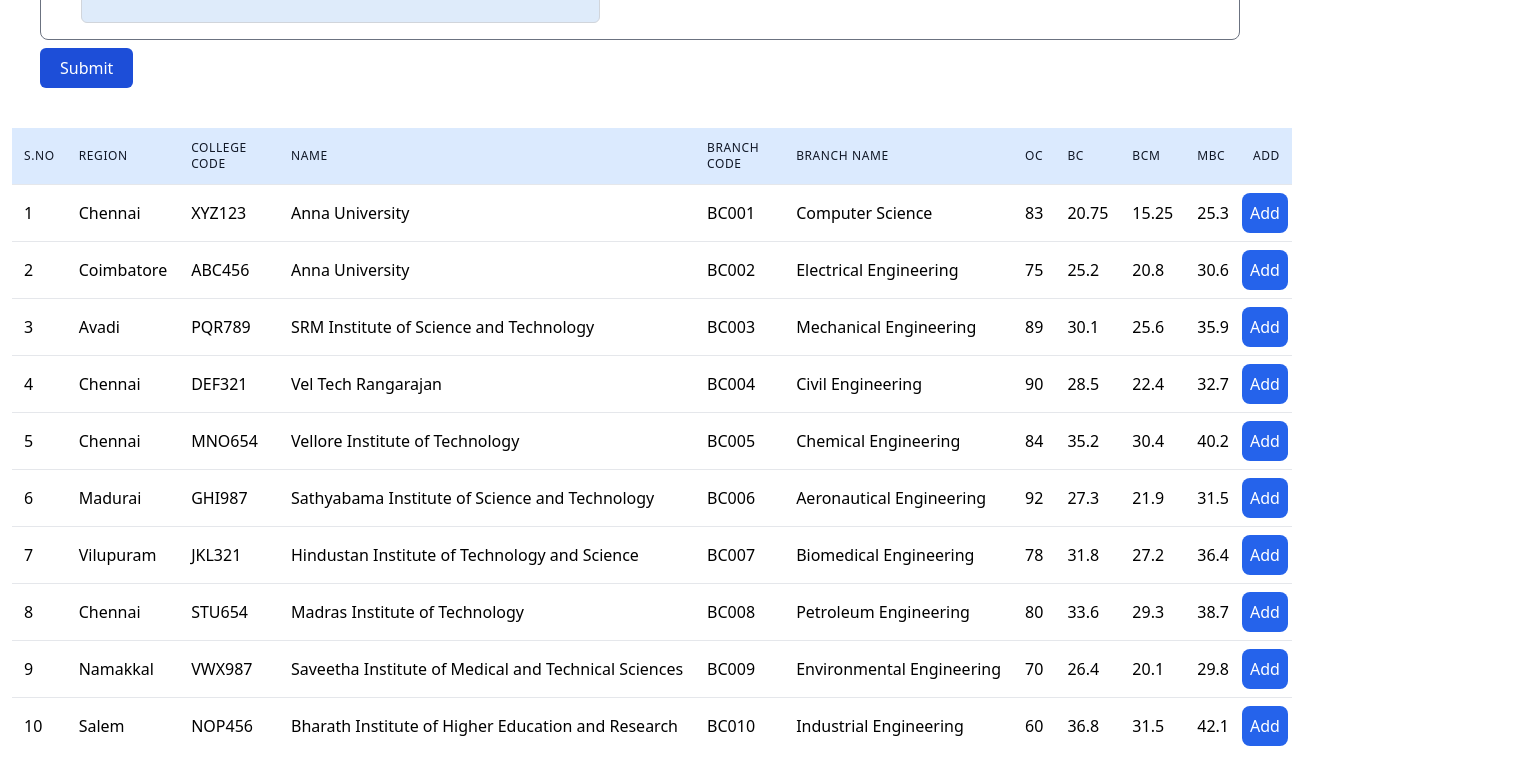
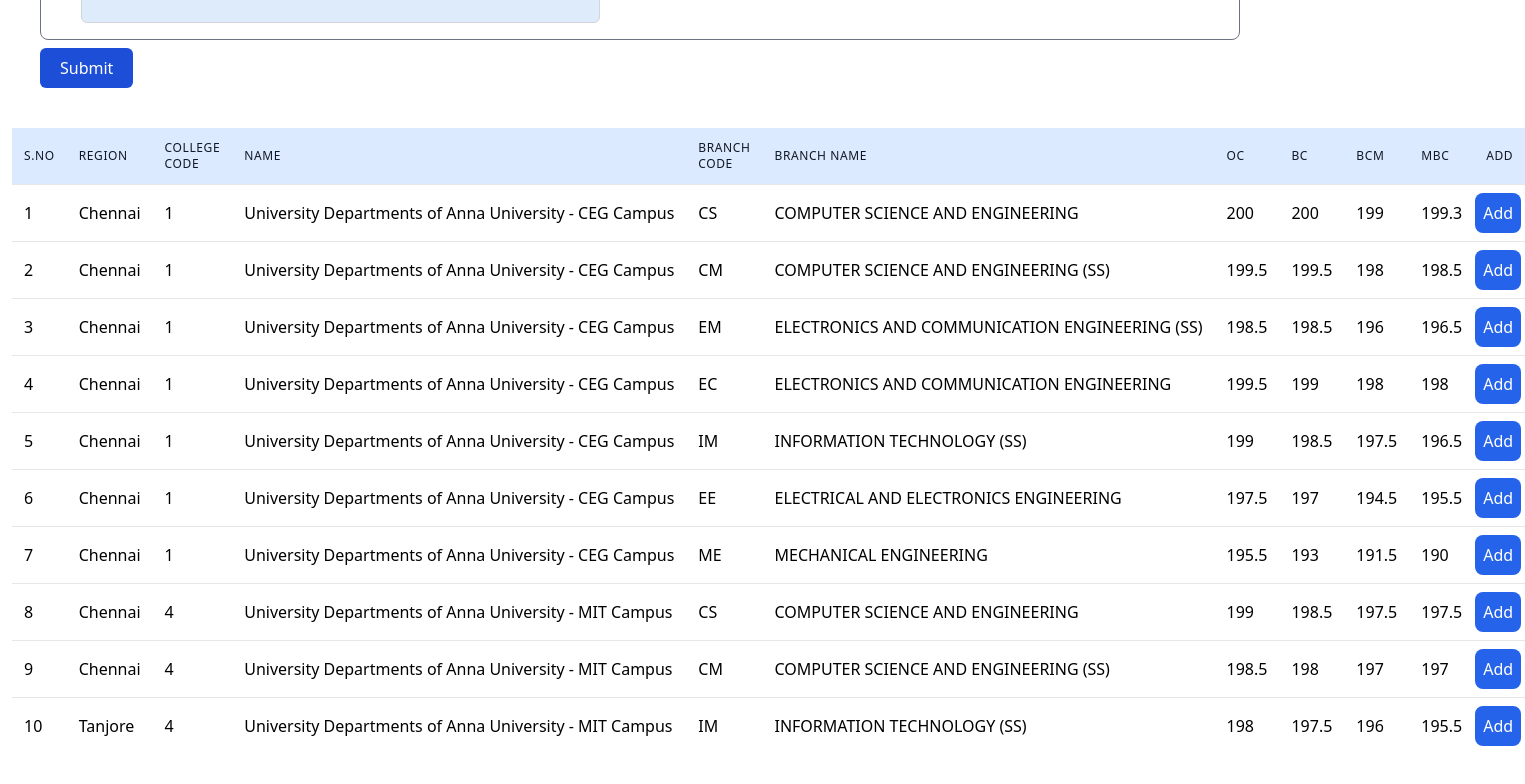
Before and after one commit to Mukunthan-A-R/CCE, a React (Vite) app: page / in a window 1280 px wide. Shown: the part 562-1346 px from the top of the page, 1525 px wide, since content can reach past the window. Built offline with nearby package versions, Linux system fonts and the light colour scheme.

Commit message:
Change Data object and fix bug issues.

```diff
--- a/src/components/InputFilter.jsx
+++ b/src/components/InputFilter.jsx
@@ -29,7 +29,7 @@
     const DataFilter = TableValues.filter(
       (item) =>
         // filter with college Name
-        item.name.toLowerCase().startsWith(data.clgName.toLowerCase()) &&
+        item.name.toLowerCase().includes(data.clgName.toLowerCase()) &&
         // filter with region
         item.region.toLowerCase().startsWith(data.region.toLowerCase())
       // filter with filter
@@ -38,7 +38,9 @@
     setListValue(DataFilter);
     // Filter by Cut Off
     if (data.cast !== "") {
-      setListValue(listValue.filter((item) => item[data.cast] <= data.cutOff));
+      setListValue(
+        TableValues.filter((item) => item[data.cast] <= data.cutOff)
+      );
     }
     console.log(listValue);
     console.log(DataFilter);
--- a/src/data/Data.js
+++ b/src/data/Data.js
@@ -2,122 +2,122 @@
   {
     sNo: 1,
     region: "Chennai",
-    collegeCode: "XYZ123",
-    name: "Anna University",
-    branchCode: "BC001",
-    branchName: "Computer Science",
-    oc: 83,
-    bc: 20.75,
-    bcm: 15.25,
-    mbc: 25.3,
+    collegeCode: "1",
+    name: "University Departments of Anna University - CEG Campus",
+    branchCode: "CS",
+    branchName: "COMPUTER SCIENCE AND ENGINEERING",
+    oc: 200,
+    bc: 200,
+    bcm: 199,
+    mbc: 199.3,
   },
   {
     sNo: 2,
-    region: "Coimbatore",
-    collegeCode: "ABC456",
-    name: "Anna University",
-    branchCode: "BC002",
-    branchName: "Electrical Engineering",
-    oc: 75,
-    bc: 25.2,
-    bcm: 20.8,
-    mbc: 30.6,
+    region: "Chennai",
+    collegeCode: "1",
+    name: "University Departments of Anna University - CEG Campus",
+    branchCode: "CM",
+    branchName: "COMPUTER SCIENCE AND ENGINEERING (SS)",
+    oc: 199.5,
+    bc: 199.5,
+    bcm: 198,
+    mbc: 198.5,
   },
   {
     sNo: 3,
-    region: "Avadi",
-    collegeCode: "PQR789",
-    name: "SRM Institute of Science and Technology",
-    branchCode: "BC003",
-    branchName: "Mechanical Engineering",
-    oc: 89,
-    bc: 30.1,
-    bcm: 25.6,
-    mbc: 35.9,
+    region: "Chennai",
+    collegeCode: "1",
+    name: "University Departments of Anna University - CEG Campus",
+    branchCode: "EM",
+    branchName: "ELECTRONICS AND COMMUNICATION ENGINEERING (SS)",
+    oc: 198.5,
+    bc: 198.5,
+    bcm: 196,
+    mbc: 196.5,
   },
   {
     sNo: 4,
     region: "Chennai",
-    collegeCode: "DEF321",
-    name: "Vel Tech Rangarajan",
-    branchCode: "BC004",
-    branchName: "Civil Engineering",
-    oc: 90,
-    bc: 28.5,
-    bcm: 22.4,
-    mbc: 32.7,
+    collegeCode: "1",
+    name: "University Departments of Anna University - CEG Campus",
+    branchCode: "EC",
+    branchName: "ELECTRONICS AND COMMUNICATION ENGINEERING",
+    oc: 199.5,
+    bc: 199,
+    bcm: 198,
+    mbc: 198,
   },
   {
     sNo: 5,
     region: "Chennai",
-    collegeCode: "MNO654",
-    name: "Vellore Institute of Technology",
-    branchCode: "BC005",
-    branchName: "Chemical Engineering",
-    oc: 84,
-    bc: 35.2,
-    bcm: 30.4,
-    mbc: 40.2,
+    collegeCode: "1",
+    name: "University Departments of Anna University - CEG Campus",
+    branchCode: "IM",
+    branchName: "INFORMATION TECHNOLOGY (SS)",
+    oc: 199,
+    bc: 198.5,
+    bcm: 197.5,
+    mbc: 196.5,
   },
   {
     sNo: 6,
-    region: "Madurai",
-    collegeCode: "GHI987",
-    name: "Sathyabama Institute of Science and Technology",
-    branchCode: "BC006",
-    branchName: "Aeronautical Engineering",
-    oc: 92,
-    bc: 27.3,
-    bcm: 21.9,
-    mbc: 31.5,
+    region: "Chennai",
+    collegeCode: "1",
+    name: "University Departments of Anna University - CEG Campus",
+    branchCode: "EE",
+    branchName: "ELECTRICAL AND ELECTRONICS ENGINEERING",
+    oc: 197.5,
+    bc: 197,
+    bcm: 194.5,
+    mbc: 195.5,
   },
   {
     sNo: 7,
-    region: "Vilupuram",
-    collegeCode: "JKL321",
-    name: "Hindustan Institute of Technology and Science",
-    branchCode: "BC007",
-    branchName: "Biomedical Engineering",
-    oc: 78,
-    bc: 31.8,
-    bcm: 27.2,
-    mbc: 36.4,
+    region: "Chennai",
+    collegeCode: "1",
+    name: "University Departments of Anna University - CEG Campus",
+    branchCode: "ME",
+    branchName: "MECHANICAL ENGINEERING",
+    oc: 195.5,
+    bc: 193,
+    bcm: 191.5,
+    mbc: 190,
   },
   {
     sNo: 8,
     region: "Chennai",
-    collegeCode: "STU654",
-    name: "Madras Institute of Technology",
-    branchCode: "BC008",
-    branchName: "Petroleum Engineering",
-    oc: 80,
-    bc: 33.6,
-    bcm: 29.3,
-    mbc: 38.7,
+    collegeCode: "4",
+    name: "University Departments of Anna University - MIT Campus",
+    branchCode: "CS",
+    branchName: "COMPUTER SCIENCE AND ENGINEERING",
+    oc: 199,
+    bc: 198.5,
+    bcm: 197.5,
+    mbc: 197.5,
   },
   {
     sNo: 9,
-    region: "Namakkal",
-    collegeCode: "VWX987",
-    name: "Saveetha Institute of Medical and Technical Sciences",
-    branchCode: "BC009",
-    branchName: "Environmental Engineering",
-    oc: 70,
-    bc: 26.4,
-    bcm: 20.1,
-    mbc: 29.8,
+    region: "Chennai",
+    collegeCode: "4",
+    name: "University Departments of Anna University - MIT Campus",
+    branchCode: "CM",
+    branchName: "COMPUTER SCIENCE AND ENGINEERING (SS)",
+    oc: 198.5,
+    bc: 198,
+    bcm: 197,
+    mbc: 197,
   },
   {
     sNo: 10,
-    region: "Salem",
-    collegeCode: "NOP456",
-    name: "Bharath Institute of Higher Education and Research",
-    branchCode: "BC010",
-    branchName: "Industrial Engineering",
-    oc: 60,
-    bc: 36.8,
-    bcm: 31.5,
-    mbc: 42.1,
+    region: "Tanjore",
+    collegeCode: "4",
+    name: "University Departments of Anna University - MIT Campus",
+    branchCode: "IM",
+    branchName: "INFORMATION TECHNOLOGY (SS)",
+    oc: 198,
+    bc: 197.5,
+    bcm: 196,
+    mbc: 195.5,
   },
   // Add more data as needed
 ];
--- a/src/pages/ResultPage.jsx
+++ b/src/pages/ResultPage.jsx
@@ -42,11 +42,11 @@
   return (
     <div className="m-5 sm:m-10">
       <div className="flex items-center gap-10">
-        <div className="bg-blue-500 hover:bg-blue-700 text-white font-bold py-2 px-4 rounded inline-flex items-center mt-2">
-          <Link to="/">
+        <Link to="/">
+          <div className="bg-blue-500 hover:bg-blue-700 text-white font-bold py-2 px-4 rounded inline-flex items-center mt-2">
             <FaHome />
-          </Link>
-        </div>
+          </div>
+        </Link>
         {/* receipt action */}
         <button
           className="bg-blue-500 hover:bg-blue-700 text-white font-bold py-2 px-4 rounded inline-flex items-center mt-2"
```
